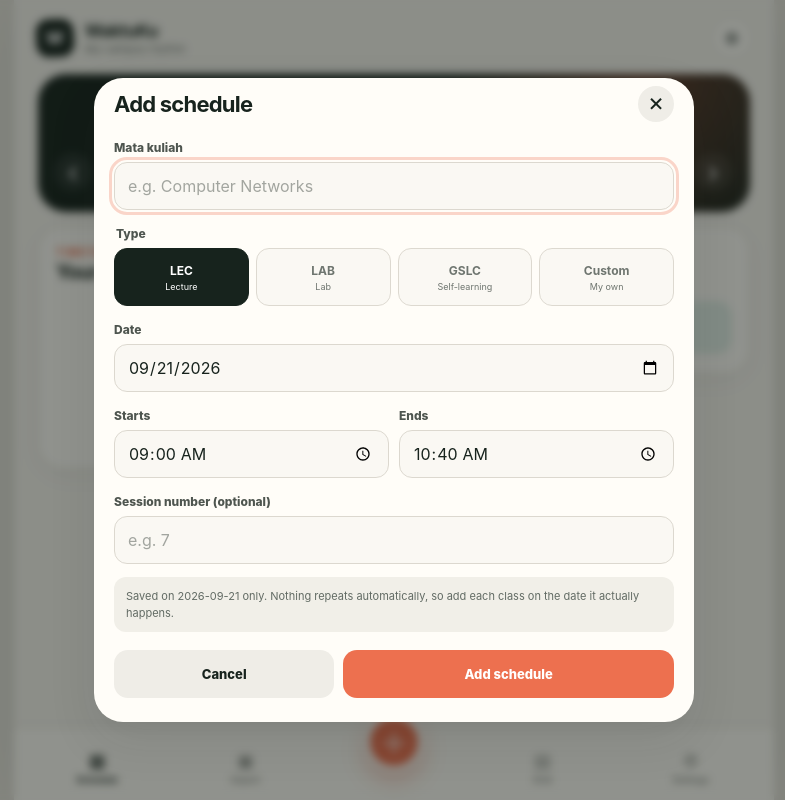
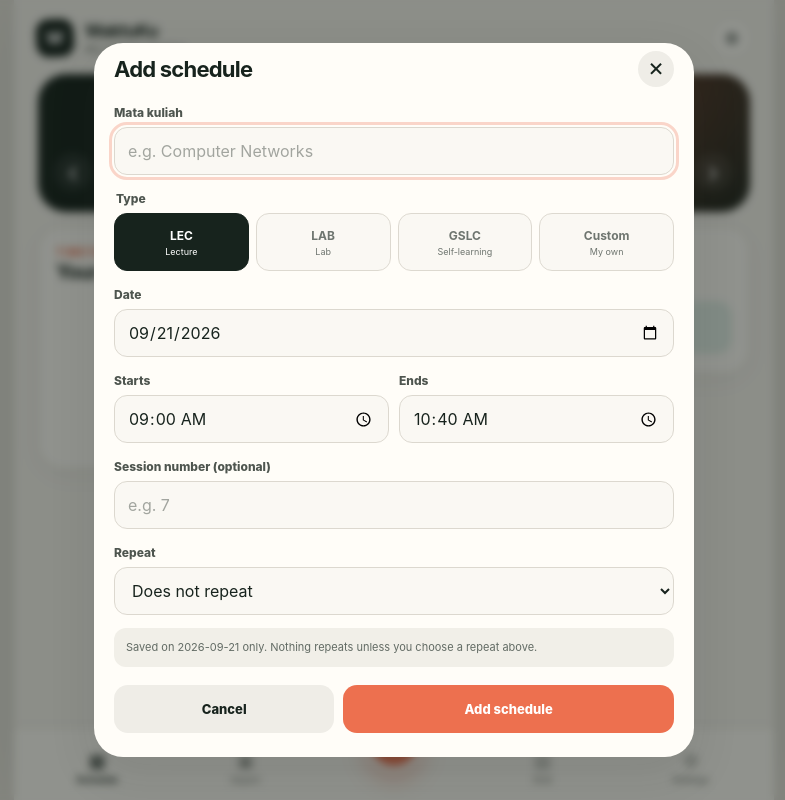
Before and after one commit to Veritxs/testSchedule_1, a React (Vite) app: page / in a window 1280 px wide. Both pictures are taken after a click on the button "Add a schedule". Shown: the whole page, without its empty margins (246-1031 px from the left). Built offline with nearby package versions, Linux system fonts and the light colour scheme.

Commit message:
feat: optional per-schedule repeat that creates real entries

```diff
--- a/src/App.tsx
+++ b/src/App.tsx
@@ -93,23 +93,42 @@ function App() {
   }
 
   function addSchedule(values: ScheduleFormValues) {
-    const result = applyEntry(entries, createEntry(values))
-    if (result.status === 'duplicate' && result.duplicate) {
+    const targetDates = values.dates.length ? values.dates : [values.date]
+    let working = entries
+    let added = 0
+    let replaced = 0
+    const skippedDates: string[] = []
+
+    for (const date of targetDates) {
+      const result = applyEntry(working, createEntry({ ...values, date }))
+      if (result.status === 'duplicate') {
+        skippedDates.push(date)
+        continue
+      }
+      working = result.entries
+      if (result.status === 'replaced') replaced += 1
+      else added += 1
+    }
+
+    if (!added && !replaced) {
       setAddError(
-        `“${result.duplicate.name}” is already saved on ${formatLongDate(result.duplicate.date)} at ${result.duplicate.startTime}–${result.duplicate.endTime}, so nothing was added.`,
+        targetDates.length === 1
+          ? `“${values.name}” is already saved on ${formatLongDate(values.date)} at ${values.startTime}–${values.endTime}, so nothing was added.`
+          : `Every one of those ${targetDates.length} dates already has “${values.name}” at ${values.startTime}–${values.endTime}, so nothing was added.`,
       )
       return
     }
 
     setAddError('')
-    setEntries(result.entries)
+    setEntries(working)
     setSelectedDate(values.date)
     setOpenModal(null)
-    setToast(
-      result.status === 'replaced'
-        ? `${values.name} replaced the lecture on this date`
-        : `${values.name} added`,
-    )
+
+    const parts: string[] = []
+    if (added) parts.push(`${added} date${added === 1 ? '' : 's'} added`)
+    if (replaced) parts.push(`${replaced} replaced a lecture`)
+    if (skippedDates.length) parts.push(`${skippedDates.length} already existed`)
+    setToast(`${values.name}: ${parts.join(' · ')}`)
   }
 
   function importSchedules(drafts: ImportDraft[]): ImportOutcome {
--- a/src/components/ScheduleForm.tsx
+++ b/src/components/ScheduleForm.tsx
@@ -1,5 +1,14 @@
-import { useState, type FormEvent } from 'react'
-import { getTodayString, normalizeSessionNumber } from '../lib/schedule'
+import { useMemo, useState, type FormEvent } from 'react'
+import {
+  defaultRepeatUntil,
+  formatShortDate,
+  getTodayString,
+  MAX_REPEAT_DATES,
+  normalizeSessionNumber,
+  repeatDates,
+  REPEAT_LABELS,
+  type RepeatOption,
+} from '../lib/schedule'
 import type { ClassType } from '../types'
 
 export interface ScheduleFormValues {
@@ -9,6 +18,8 @@ export interface ScheduleFormValues {
   startTime: string
   endTime: string
   sessionNumber?: number
+  /** Dates to create, already expanded from the chosen repeat. */
+  dates: string[]
 }
 
 interface ScheduleFormProps {
@@ -42,9 +53,17 @@ export function ScheduleForm({
   const [session, setSession] = useState(
     initial?.sessionNumber ? String(initial.sessionNumber) : '',
   )
+  const [repeat, setRepeat] = useState<RepeatOption>('none')
+  const [repeatUntil, setRepeatUntil] = useState('')
   const [error, setError] = useState('')
 
   const isCustom = type === 'CUSTOM'
+  const effectiveUntil = repeatUntil || defaultRepeatUntil(date, repeat)
+  const dates = useMemo(
+    () => (date ? repeatDates(date, repeat, effectiveUntil) : []),
+    [date, effectiveUntil, repeat],
+  )
+  const previewDates = dates.slice(0, 4).map(formatShortDate).join(', ')
 
   function handleSubmit(event: FormEvent<HTMLFormElement>) {
     event.preventDefault()
@@ -62,6 +81,11 @@ export function ScheduleForm({
       return
     }
 
+    if (repeat !== 'none' && repeatUntil && repeatUntil < date) {
+      setError('The repeat end date cannot be before the start date.')
+      return
+    }
+
     onSave({
       name: cleanName,
       type,
@@ -69,6 +93,7 @@ export function ScheduleForm({
       startTime,
       endTime,
       sessionNumber: isCustom ? undefined : normalizeSessionNumber(session),
+      dates,
     })
   }
 
@@ -133,9 +158,37 @@ export function ScheduleForm({
         </label>
       )}
 
+      <label className="field">
+        <span>Repeat</span>
+        <select
+          value={repeat}
+          onChange={(event) => {
+            setRepeat(event.target.value as RepeatOption)
+            setRepeatUntil('')
+          }}
+        >
+          {(Object.keys(REPEAT_LABELS) as RepeatOption[]).map((option) => (
+            <option value={option} key={option}>{REPEAT_LABELS[option]}</option>
+          ))}
+        </select>
+      </label>
+
+      {repeat !== 'none' && (
+        <label className="field">
+          <span>Repeat until</span>
+          <input
+            type="date"
+            min={date}
+            value={effectiveUntil}
+            onChange={(event) => setRepeatUntil(event.target.value)}
+          />
+        </label>
+      )}
+
       <p className="form-hint">
-        Saved on {date || 'the chosen date'} only. Nothing repeats automatically, so add each
-        class on the date it actually happens.
+        {repeat === 'none'
+          ? `Saved on ${date || 'the chosen date'} only. Nothing repeats unless you choose a repeat above.`
+          : `Creates ${dates.length} separate entr${dates.length === 1 ? 'y' : 'ies'}: ${previewDates}${dates.length > 4 ? '…' : ''}. Each one can be removed on its own${dates.length >= MAX_REPEAT_DATES ? `, and a single save adds at most ${MAX_REPEAT_DATES}` : ''}.`}
       </p>
       {(error || externalError) && (
         <p className="form-error" role="alert">{error || externalError}</p>
--- a/src/lib/schedule.ts
+++ b/src/lib/schedule.ts
@@ -62,6 +62,53 @@ export function normalizeSessionNumber(value: unknown): number | undefined {
   const parsed = Math.round(Number(value))
   if (!Number.isFinite(parsed) || parsed < 1) return undefined
   return Math.min(parsed, MAX_SESSION_NUMBER)
+}
+
+export type RepeatOption = 'none' | 'daily' | 'weekly' | 'biweekly'
+
+export const REPEAT_LABELS: Record<RepeatOption, string> = {
+  none: 'Does not repeat',
+  daily: 'Every day',
+  weekly: 'Every week',
+  biweekly: 'Every 2 weeks',
+}
+
+const REPEAT_INTERVALS: Record<RepeatOption, number> = {
+  none: 0,
+  daily: 1,
+  weekly: 7,
+  biweekly: 14,
+}
+
+/** Hard ceiling so one save can never create an unbounded pile of entries. */
+export const MAX_REPEAT_DATES = 60
+
+/**
+ * Expands a chosen repeat into the list of dates to create. Each date becomes its
+ * own independent entry, so nothing repeats behind your back afterwards.
+ */
+export function repeatDates(
+  startDate: string,
+  repeat: RepeatOption,
+  untilDate?: string,
+): string[] {
+  const interval = REPEAT_INTERVALS[repeat]
+  if (!interval) return [startDate]
+
+  const lastDate = untilDate && untilDate >= startDate ? untilDate : startDate
+  const dates: string[] = []
+  let date = startDate
+  while (date <= lastDate && dates.length < MAX_REPEAT_DATES) {
+    dates.push(date)
+    date = addDays(date, interval)
+  }
+  return dates
+}
+
+export function defaultRepeatUntil(startDate: string, repeat: RepeatOption): string {
+  if (repeat === 'daily') return addDays(startDate, 6)
+  if (repeat === 'biweekly') return addDays(startDate, 70)
+  return addDays(startDate, 35)
 }
 
 export interface EntryInput {
```
Also changed, not shown: 4 other files (tests, documents, lock files or other folders).
